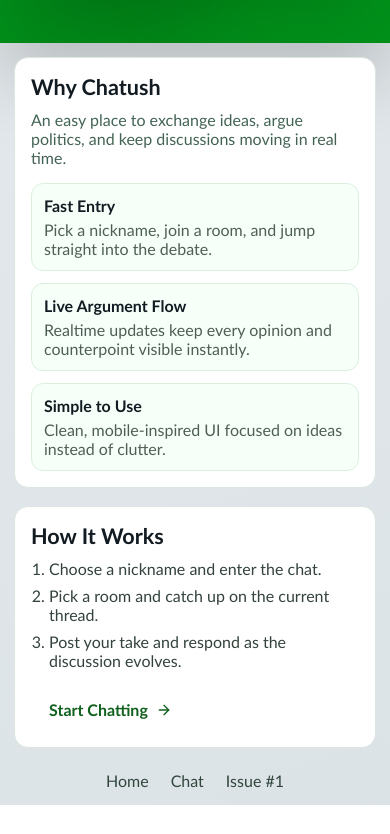
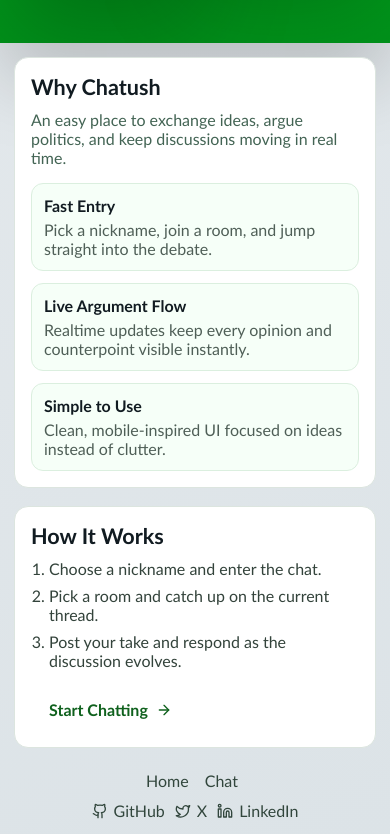
Before and after one commit to vyaron/chatush, a React (Vite) app in the folder apps/client/: page / in a window 390 px wide. Shown: the part 801-1635 px from the top of the page. Before the commit the page ends 1606 px from the top, so only its background shows below. Built offline with nearby package versions, Linux system fonts and the light colour scheme; no server answers.

Commit message:
feat: enhance HomePage with social media links and improve footer layout; add AboutPage component

```diff
--- a/apps/client/src/style/cmps/chat.css
+++ b/apps/client/src/style/cmps/chat.css
@@ -144,11 +144,20 @@
 .home-footer {
   width: min(1200px, 100%);
   margin: 16px auto 0;
+  display: grid;
+  justify-items: center;
+  align-items: center;
+  gap: 10px;
+  color: #f3fff7;
+}
+
+.home-footer-nav,
+.home-footer-social {
   display: flex;
+  align-items: center;
+  gap: 12px;
+  flex-wrap: wrap;
   justify-content: center;
-  align-items: center;
-  gap: 16px;
-  color: #f3fff7;
 }
 
 .home-footer a,
@@ -160,6 +169,16 @@
   font: inherit;
   cursor: pointer;
   opacity: 0.9;
+  display: inline-flex;
+  align-items: center;
+  gap: 6px;
+}
+
+.home-footer a:focus-visible,
+.home-footer button:focus-visible {
+  outline: 2px solid currentColor;
+  outline-offset: 2px;
+  border-radius: 8px;
 }
 
 .card {
@@ -631,6 +650,11 @@
     color: #1f352a;
   }
 
+  .home-footer-nav,
+  .home-footer-social {
+    gap: 10px;
+  }
+
   .phone-shell {
     border-radius: 0;
     height: 100vh;
```
Also changed, not shown: apps/client/src/AboutPage.js (added, +5 -0 lines), apps/client/src/HomePage.js (+2 -2 lines), apps/client/src/HomePage.tsx (+17 -4 lines), 1 other file (tests, documents, lock files or other folders).
